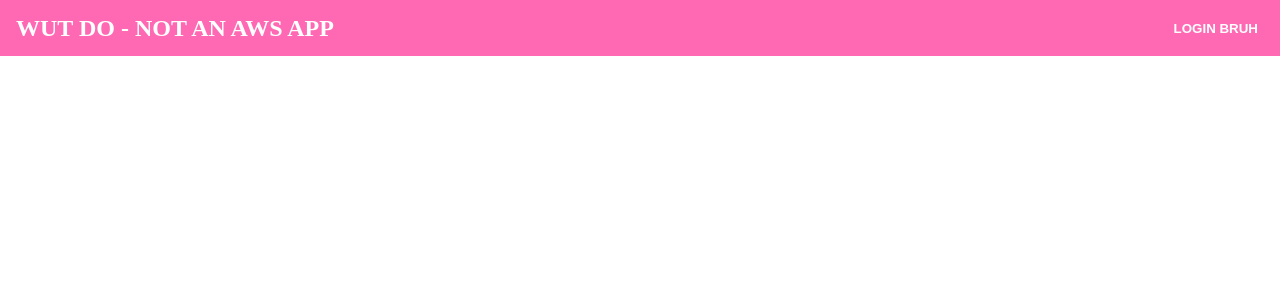
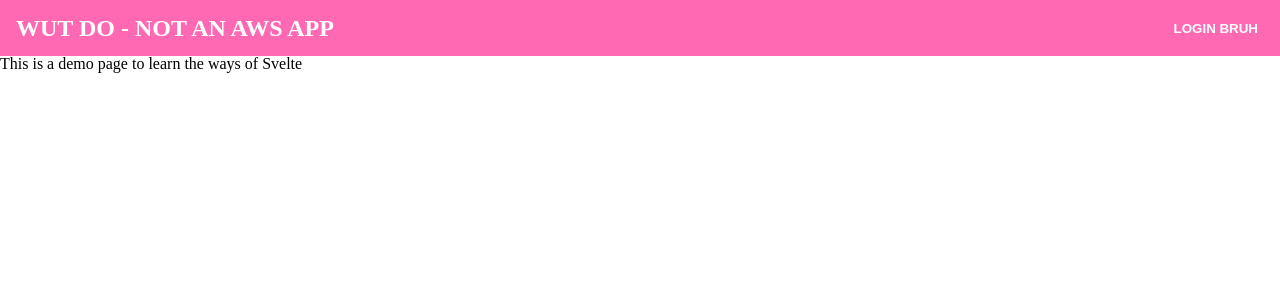
Before and after one commit to xmtrinidad/wut-do, a Svelte app in the folder client/: page /demo in a window 1280 px wide. Shown: the top 300 px of the page. Built offline with nearby package versions, Linux system fonts and the light colour scheme; a web font is replaced by a local one.

Commit message:
added demo route

```diff
--- a/client/src/App.svelte
+++ b/client/src/App.svelte
@@ -1,8 +1,12 @@
 <script>
   // import Router, { location, link } from 'svelte-spa-router';
   // import { wrap } from 'svelte-spa-router/wrap';
+
+  // Dynamic import these eventually when we learn the ways
   import Login from './pages/login.svelte';
   import Home from './pages/home.svelte';
+  import Demo from './pages/demo.svelte';
+
   import AppHeader from './components/app-header.svelte';
   import { Router, Link, Route } from 'svelte-routing';
   export let url = '';
@@ -19,6 +23,7 @@
     </nav>
     <div>
       <Route path="login" component={Login} />
+      <Route path="/demo" component={Demo} />
       <Route path="/" component={Home} />
     </div>
   </Router>
--- /dev/null
+++ b/client/src/pages/demo.svelte
@@ -0,0 +1,9 @@
+<script>
+  console.log('demo page loaded');
+</script>
+
+<p>This is a demo page to learn the ways of Svelte</p>
+
+<style>
+
+</style>
```
